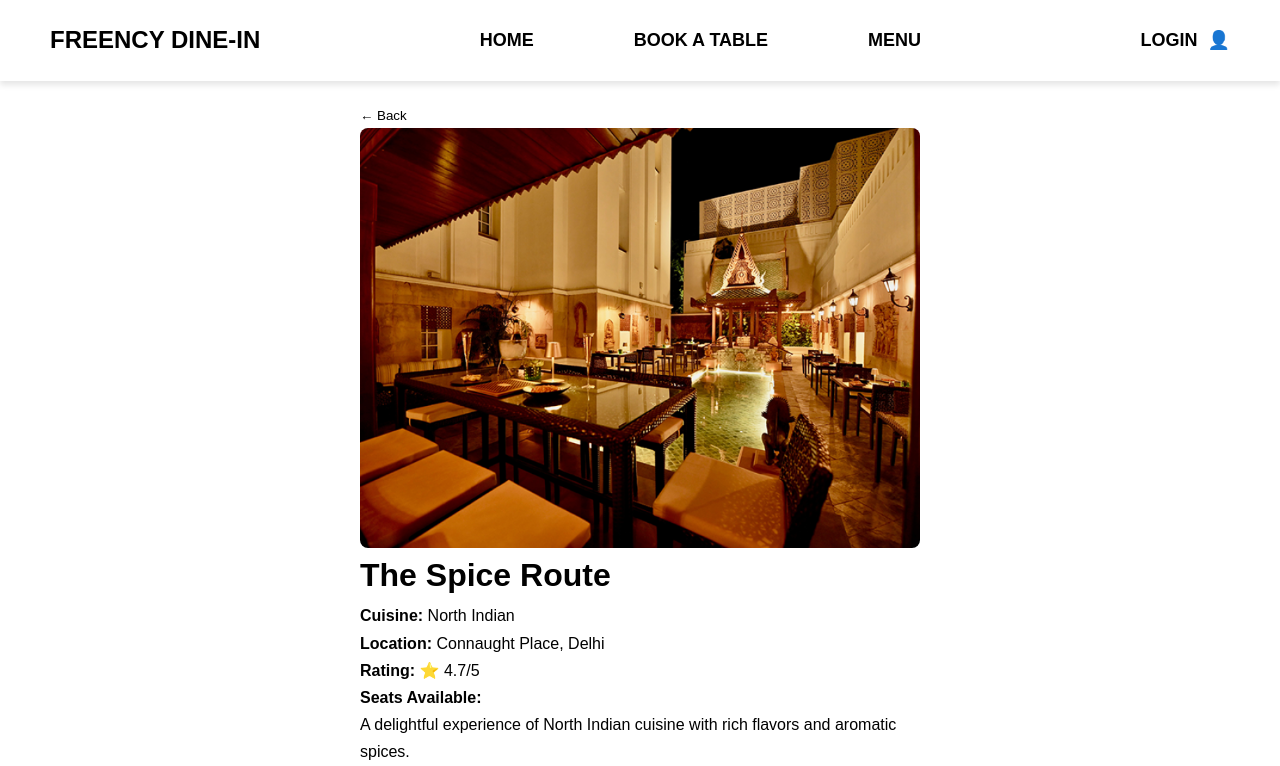
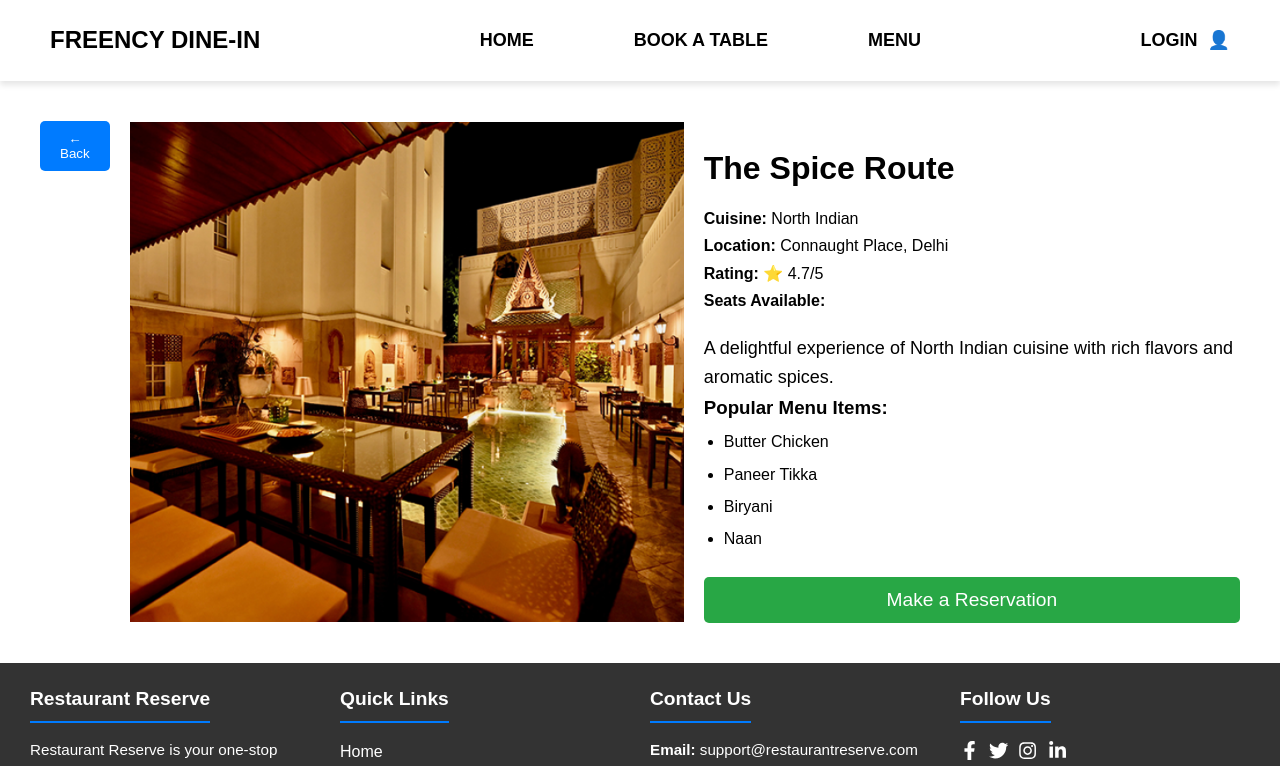
Before and after one commit to shafeer2511/HOTEL-DINING, a React (Create React App) app in the folder client/: page /restaurant/1 in a window 1280 px wide. Shown: the top 766 px of the page. Built offline with nearby package versions, Linux system fonts and the light colour scheme.

Commit message:
Update RestaurantDetails.css

```diff
--- a/client/src/styles/RestaurantDetails.css
+++ b/client/src/styles/RestaurantDetails.css
@@ -1,25 +1,132 @@
+/* src/styles/RestaurantDetails.css */
+
 .restaurant-details-container {
-    padding: 20px;
-    max-width: 600px;
-    margin: 0 auto;
+  display: flex;
+  flex-direction: row;
+  align-items: center;
+  padding: 20px;
+}
+
+.back-btn {
+  align-self: flex-start;
+  margin: 20px;
+  padding: 10px 20px;
+  background-color: #007bff;
+  color: white;
+  border: none;
+  border-radius: 5px;
+  cursor: pointer;
+}
+
+.back-btn:hover {
+  background-color: #0056b3;
+}
+
+.details-banner {
+  width: 100%;
+  height: 500px; /* Adjust the height as needed */
+  overflow: hidden;
+}
+
+.restaurant-details-img {
+  width: 100%;
+  height: 100%;
+  object-fit: cover;
+  transition: transform 0.3s ease;
+}
+
+/* Hover effect on image */
+.details-banner:hover .restaurant-details-img {
+  transform: scale(1.1); /* Zoom in on hover */
+}
+
+.restaurant-details-content {
+  max-width: 800px;
+  width: 100%;
+  padding: 20px;
+  text-align: left;
+}
+
+.restaurant-name {
+  font-size: 32px;
+  margin-top: 20px;
+  margin-bottom: 10px;
+}
+
+.restaurant-description {
+  margin-top: 20px;
+  font-size: 18px;
+  line-height: 1.6;
+}
+
+.menu-list {
+  list-style-type: disc;
+  padding-left: 20px;
+}
+
+.menu-item {
+  font-size: 16px;
+  margin: 5px 0;
+}
+
+/* Reserve Button */
+.reserve-btn {
+  margin-top: 20px;
+  padding: 12px 24px;
+  background-color: #28a745;
+  color: white;
+  font-size: larger;
+  border: none;
+  border-radius: 5px;
+  cursor: pointer;
+}
+
+.reserve-btn:hover {
+  background-color: #218838;
+}
+
+/* Not Found Message */
+.not-found {
+  font-size: 24px;
+  color: red;
+  margin-top: 50px;
+}
+
+/* Responsive Design */
+
+/* For medium to large screens */
+@media (min-width: 769px) and (max-width: 1200px) {
+  .restaurant-details-content {
+    max-width: 700px;
+  }
+}
+
+/* For small screens */
+@media (max-width: 768px) {
+  .details-banner {
+    height: 250px; /* Reduce height on smaller screens */
   }
 
-  .restaurant-details-img {
-    width: 100%;
-    height: auto;
-    border-radius: 8px;
+  .restaurant-name {
+    font-size: 28px;
+  }
+
+  .restaurant-description {
+    font-size: 16px;
+  }
+
+  .menu-item {
+    font-size: 14px;
   }
 
   .reserve-btn {
-    background-color: #007bff;
-    color: white;
-    border: none;
-    padding: 10px 15px;
-    border-radius: 5px;
-    cursor: pointer;
-    transition: background-color 0.3s ease;
+    width: 100%;
+    text-align: center;
   }
 
-  .reserve-btn:hover {
-    background-color: #0056b3;
+  .back-btn {
+    margin: 10px;
+    padding: 8px 16px;
+    font-size: 14px;
   }
+}
```
